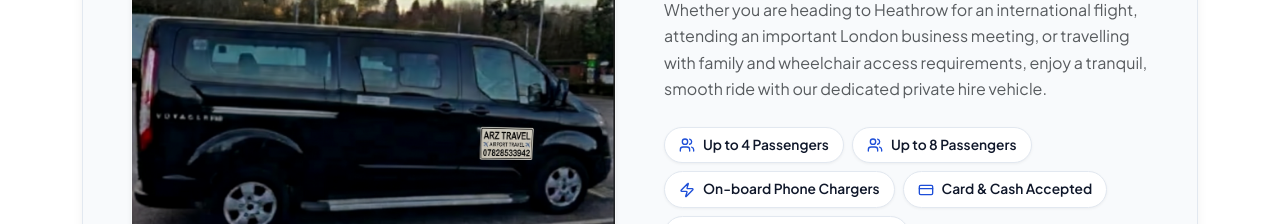
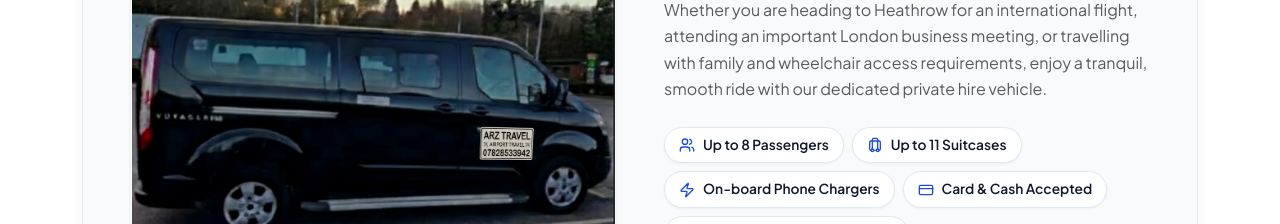
Before and after one commit to ahtisham-ul-haqkhan/arz-airport-travel, a Next.js app: page / in a window 1280 px wide. Shown: the part 1300-1524 px from the top of the page. Built offline with nearby package versions, Linux system fonts and the light colour scheme.

Commit message:
Chnages Form Passenger label

```diff
--- a/src/app/layout.jsx
+++ b/src/app/layout.jsx
@@ -158,7 +158,7 @@ const jsonLd = {
           name: 'What is the passenger and luggage capacity?',
           acceptedAnswer: {
             '@type': 'Answer',
-            text: 'Our vehicle comfortably accommodates passengers and standard-sized suitcases in the boot.',
+            text: 'Our vehicle comfortably accommodates up to 8 passengers and up to 11 standard suitcases in the luggage area.',
           },
         },
         {
--- a/src/components/BookingSection.jsx
+++ b/src/components/BookingSection.jsx
@@ -95,11 +95,11 @@ export default function BookingSection({
   };
 
   const changePassengers = (delta) => {
-    setPassengers((prev) => Math.max(1, Math.min(4, prev + delta)));
+    setPassengers((prev) => Math.max(1, Math.min(8, prev + delta)));
   };
 
   const changeLuggage = (delta) => {
-    setLuggage((prev) => Math.max(0, Math.min(3, prev + delta)));
+    setLuggage((prev) => Math.max(0, Math.min(11, prev + delta)));
   };
 
   const handleSubmit = (e) => {
@@ -209,7 +209,7 @@ export default function BookingSection({
               <div>
                 <div className="fw-bold text-main small">Wheelchair Accessible Private Hire Vehicle</div>
                 <div className="text-muted" style={{ fontSize: '0.8rem' }}>
-                  Direct owner-chauffeur service &bull; Up to 4 Passengers &bull; 2-3 Suitcases
+                  Direct owner-chauffeur service &bull; Up to 8 Passengers &bull; 11 Suitcases
                 </div>
               </div>
             </div>
@@ -433,13 +433,14 @@ export default function BookingSection({
               {/* Passengers & Luggage Counters */}
               <div className="col-sm-6 col-lg-3">
                 <label className="form-label-light">
-                  <span>Passengers (Max 4)</span>
+                  <span>Passengers (Max 8)</span>
                 </label>
                 <div className="counter-box-light">
                   <button
                     type="button"
                     className="counter-btn-light"
                     onClick={() => changePassengers(-1)}
+                    disabled={passengers <= 1}
                     aria-label="Decrease passenger count"
                   >
                     -
@@ -451,6 +452,7 @@ export default function BookingSection({
                     type="button"
                     className="counter-btn-light"
                     onClick={() => changePassengers(1)}
+                    disabled={passengers >= 8}
                     aria-label="Increase passenger count"
                   >
                     +
@@ -460,13 +462,14 @@ export default function BookingSection({
 
               <div className="col-sm-6 col-lg-3">
                 <label className="form-label-light">
-                  <span>Luggage Bags (Max 3)</span>
+                  <span>Luggage Bags (Max 11)</span>
                 </label>
                 <div className="counter-box-light">
                   <button
                     type="button"
                     className="counter-btn-light"
                     onClick={() => changeLuggage(-1)}
+                    disabled={luggage <= 0}
                     aria-label="Decrease luggage count"
                   >
                     -
@@ -478,6 +481,7 @@ export default function BookingSection({
                     type="button"
                     className="counter-btn-light"
                     onClick={() => changeLuggage(1)}
+                    disabled={luggage >= 11}
                     aria-label="Increase luggage count"
                   >
                     +
--- a/src/components/FaqSection.jsx
+++ b/src/components/FaqSection.jsx
@@ -26,7 +26,7 @@ const faqs = [
     id: 4,
     question: 'What is the passenger and luggage capacity?',
     answer:
-      'Our vehicle comfortably accommodates passengers and standard-sized suitcases in the boot.',
+      'Our vehicle comfortably accommodates up to 8 passengers and up to 11 standard suitcases in the luggage area.',
   },
   {
     id: 5,
--- a/src/components/VehicleShowcase.jsx
+++ b/src/components/VehicleShowcase.jsx
@@ -9,6 +9,7 @@ import {
   Accessibility,
   ArrowRight,
   MessageCircle,
+  Luggage,
 } from 'lucide-react';
 
 const vehicleImages = [
@@ -102,11 +103,11 @@ export default function VehicleShowcase({ onWhatsApp }) {
               <div className="d-flex flex-wrap gap-2 mb-4">
                 <span className="vehicle-feature-pill">
                   <Users size={16} style={{ color: 'var(--blue-primary)' }} />
-                  <span>Up to 4 Passengers</span>
+                  <span>Up to 8 Passengers</span>
                 </span>
                 <span className="vehicle-feature-pill">
-                  <Users size={16} style={{ color: 'var(--blue-primary)' }} />
-                  <span>Up to 8 Passengers</span>
+                  <Luggage size={16} style={{ color: 'var(--blue-primary)' }} />
+                  <span>Up to 11 Suitcases</span>
                 </span>
                 <span className="vehicle-feature-pill">
                   <Zap size={16} style={{ color: 'var(--blue-primary)' }} />
--- a/src/styles/light.css
+++ b/src/styles/light.css
@@ -860,8 +860,14 @@ img {
   justify-content: center;
 }
 
-.counter-btn-light:hover {
+.counter-btn-light:hover:not(:disabled) {
   background: var(--blue-light);
+}
+
+.counter-btn-light:disabled {
+  opacity: 0.35;
+  cursor: not-allowed;
+  pointer-events: none;
 }
 
 .counter-value-light {
```
